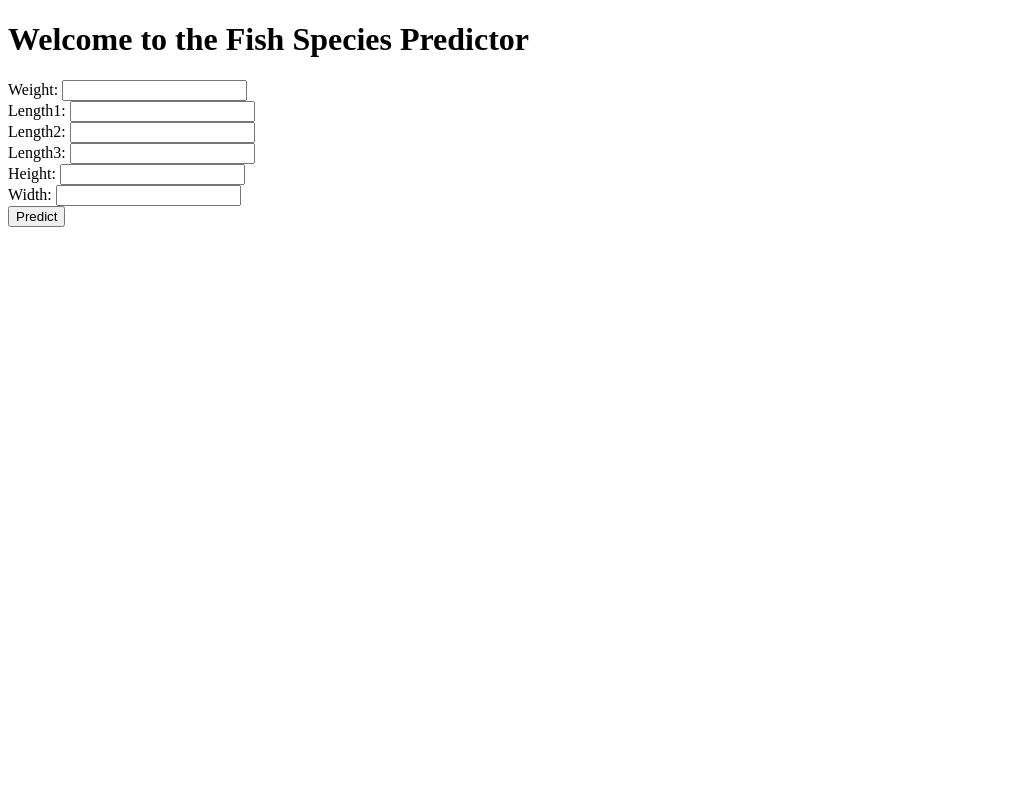
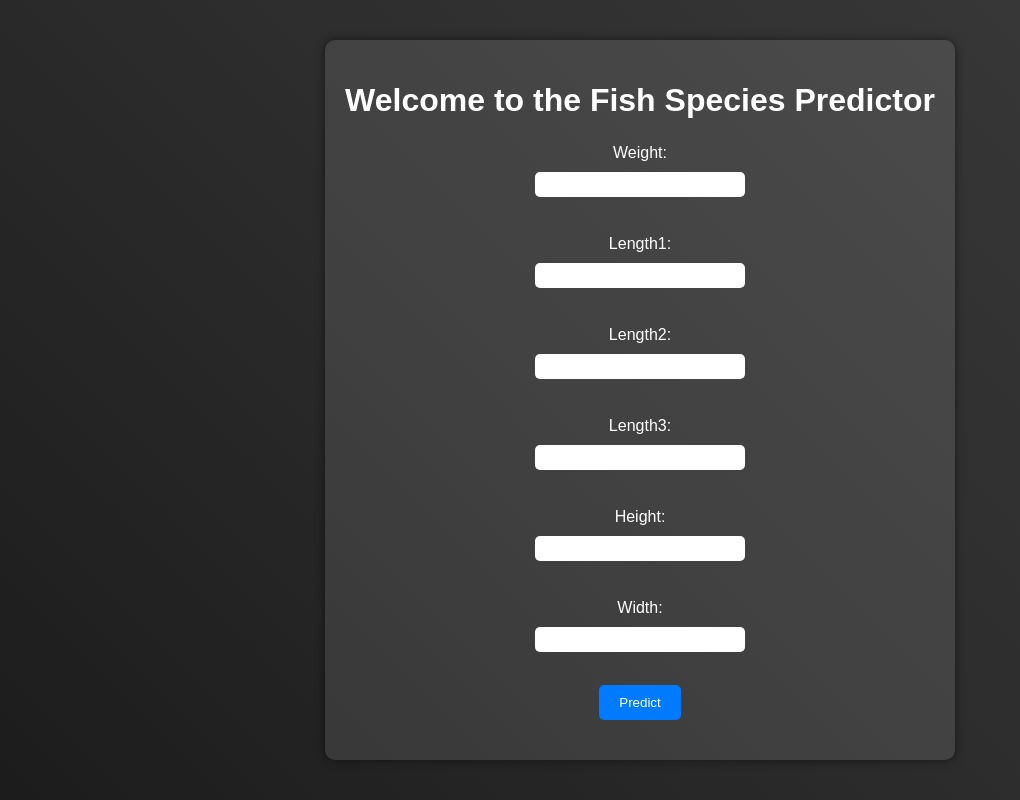
Before and after one commit to antosophia0804/Lab-5, a Flask app: page / in a window 1280 px wide. Shown: the whole page, without its empty margins (0-1020 px from the left). Run offline with Flask 2, Linux system fonts and the light colour scheme; parts of the project's set-up code (start-up, migrations or seed data) failed here and were passed over.

Commit message:
Initial commit with project files

```diff
--- a/requirements.txt
+++ b/requirements.txt
@@ -1,5 +1,6 @@
 Flask==2.2.2
-scikit-learn==1.1.1
+scikit-learn==1.1.2
 pandas==1.4.3
 joblib==1.1.0
 gunicorn==20.1.0
+Werkzeug==2.1.2
--- /dev/null
+++ b/static/styles.css
@@ -0,0 +1,58 @@
+body {
+    font-family: Arial, sans-serif;
+    background: linear-gradient(45deg, #1c1c1c, #2d2d2d, #3a3a3a);
+    color: white;
+    display: flex;
+    justify-content: center;
+    align-items: center;
+    height: 100vh;
+    margin: 0;
+}
+
+.container {
+    background: rgba(255, 255, 255, 0.1);
+    padding: 20px;
+    border-radius: 10px;
+    box-shadow: 0 0 10px rgba(0, 0, 0, 0.5);
+    text-align: center;
+}
+
+h1 {
+    margin-bottom: 20px;
+}
+
+form {
+    display: flex;
+    flex-direction: column;
+    align-items: center;
+}
+
+label {
+    margin: 5px 0;
+}
+
+input {
+    margin: 5px 0 15px 0;
+    padding: 5px;
+    border-radius: 5px;
+    border: none;
+    width: 200px;
+}
+
+button {
+    padding: 10px 20px;
+    border: none;
+    border-radius: 5px;
+    background: #007bff;
+    color: white;
+    cursor: pointer;
+    transition: background 0.3s;
+}
+
+button:hover {
+    background: #0056b3;
+}
+
+#result {
+    margin-top: 20px;
+}
--- a/templates/index.html
+++ b/templates/index.html
@@ -1,44 +1,58 @@
-<!doctype html>
+<!DOCTYPE html>
 <html lang="en">
 <head>
     <meta charset="UTF-8">
     <meta name="viewport" content="width=device-width, initial-scale=1.0">
     <title>Fish Species Predictor</title>
+    <link rel="stylesheet" href="{{ url_for('static', filename='styles.css') }}">
 </head>
 <body>
-    <h1>Welcome to the Fish Species Predictor</h1>
-    <form id="prediction-form">
-        <label for="Weight">Weight:</label>
-        <input type="number" id="Weight" name="Weight"><br>
-        <label for="Length1">Length1:</label>
-        <input type="number" id="Length1" name="Length1"><br>
-        <label for="Length2">Length2:</label>
-        <input type="number" id="Length2" name="Length2"><br>
-        <label for="Length3">Length3:</label>
-        <input type="number" id="Length3" name="Length3"><br>
-        <label for="Height">Height:</label>
-        <input type="number" id="Height" name="Height"><br>
-        <label for="Width">Width:</label>
-        <input type="number" id="Width" name="Width"><br>
-        <button type="button" onclick="predict()">Predict</button>
-    </form>
-    <p id="result"></p>
+    <div class="container">
+        <h1>Welcome to the Fish Species Predictor</h1>
+        <form id="predictForm">
+            <label for="weight">Weight:</label>
+            <input type="number" id="weight" name="Weight" required><br>
+            <label for="length1">Length1:</label>
+            <input type="number" id="length1" name="Length1" required><br>
+            <label for="length2">Length2:</label>
+            <input type="number" id="length2" name="Length2" required><br>
+            <label for="length3">Length3:</label>
+            <input type="number" id="length3" name="Length3" required><br>
+            <label for="height">Height:</label>
+            <input type="number" id="height" name="Height" required><br>
+            <label for="width">Width:</label>
+            <input type="number" id="width" name="Width" required><br>
+            <button type="button" onclick="predict()">Predict</button>
+        </form>
+        <div id="result"></div>
+    </div>
     <script>
-        async function predict() {
-            const form = document.getElementById('prediction-form');
-            const formData = new FormData(form);
-            const data = Object.fromEntries(formData.entries());
+        function predict() {
+            const formData = {
+                Weight: document.getElementById('weight').value,
+                Length1: document.getElementById('length1').value,
+                Length2: document.getElementById('length2').value,
+                Length3: document.getElementById('length3').value,
+                Height: document.getElementById('height').value,
+                Width: document.getElementById('width').value
+            };
 
-            const response = await fetch('/predict', {
+            fetch('/predict', {
                 method: 'POST',
                 headers: {
-                    'Content-Type': 'application/json',
+                    'Content-Type': 'application/json'
                 },
-                body: JSON.stringify(data),
-            });
-
-            const result = await response.json();
-            document.getElementById('result').innerText = result.species || result.error;
+                body: JSON.stringify(formData)
+            })
+            .then(response => response.json())
+            .then(data => {
+                if (data.error) {
+                    document.getElementById('result').innerText = data.error;
+                } else {
+                    document.getElementById('result').innerText = `The fish species is: ${data.species}`;
+                }
+            })
+            .catch(error => console.error('Error:', error));
         }
     </script>
 </body>
```
